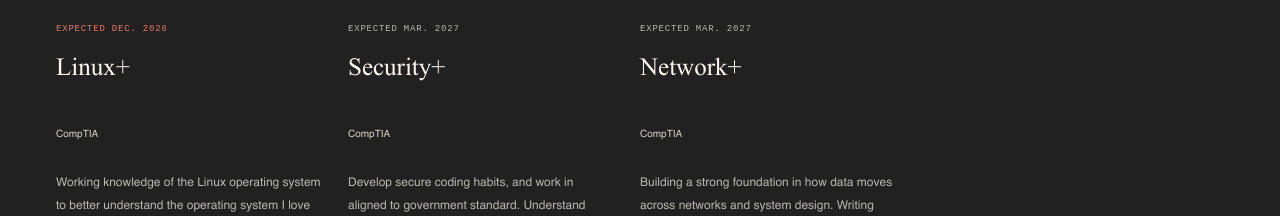
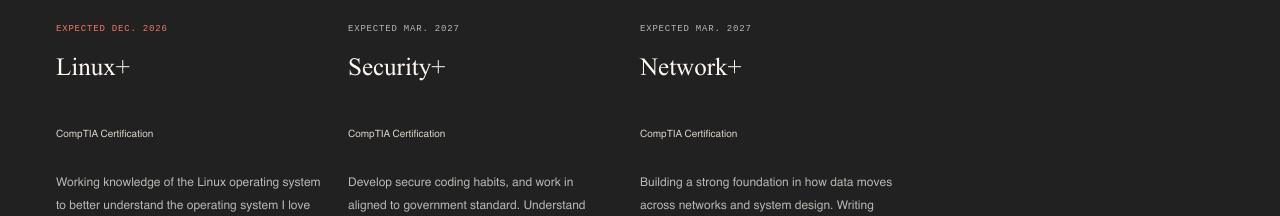
Before and after one commit to rydal05/portfolio-site, a React (Vite) app: page / in a window 1280 px wide. Shown: the part 3369-3585 px from the top of the page. Built offline with nearby package versions, Linux system fonts and the light colour scheme.

Commit message:
certif text change

```diff
--- a/src/sections/prof/education.jsx
+++ b/src/sections/prof/education.jsx
@@ -33,21 +33,21 @@ const certifications = [
 	{
 		years: "Expected Dec. 2026",
 		title: "Linux+",
-		certification: "CompTIA",
+		certification: "CompTIA Certification",
 		current: true,
 		text: "Working knowledge of the Linux operating system to better understand the operating system I love so dearly. System architecture, security hardening, and command-line automation.",
 	},
 	{
 		years: "Expected Mar. 2027",
 		title: "Security+",
-		certification: "CompTIA",
+		certification: "CompTIA Certification",
 		future: true,
 		text: "Develop secure coding habits, and work in aligned to government standard. Understand common vulnerabilities and open myself up to being more cognizant of how I can develop and consider software from a defensive standpoint.",
 	},
 	{
 		years: "Expected Mar. 2027",
 		title: "Network+",
-		certification: "CompTIA",
+		certification: "CompTIA Certification",
 		future: true,
 		text: "Building a strong foundation in how data moves across networks and system design. Writing secure code, understanding network protocols, and better understanding how to talk to DevOps teams.",
 	},
```
